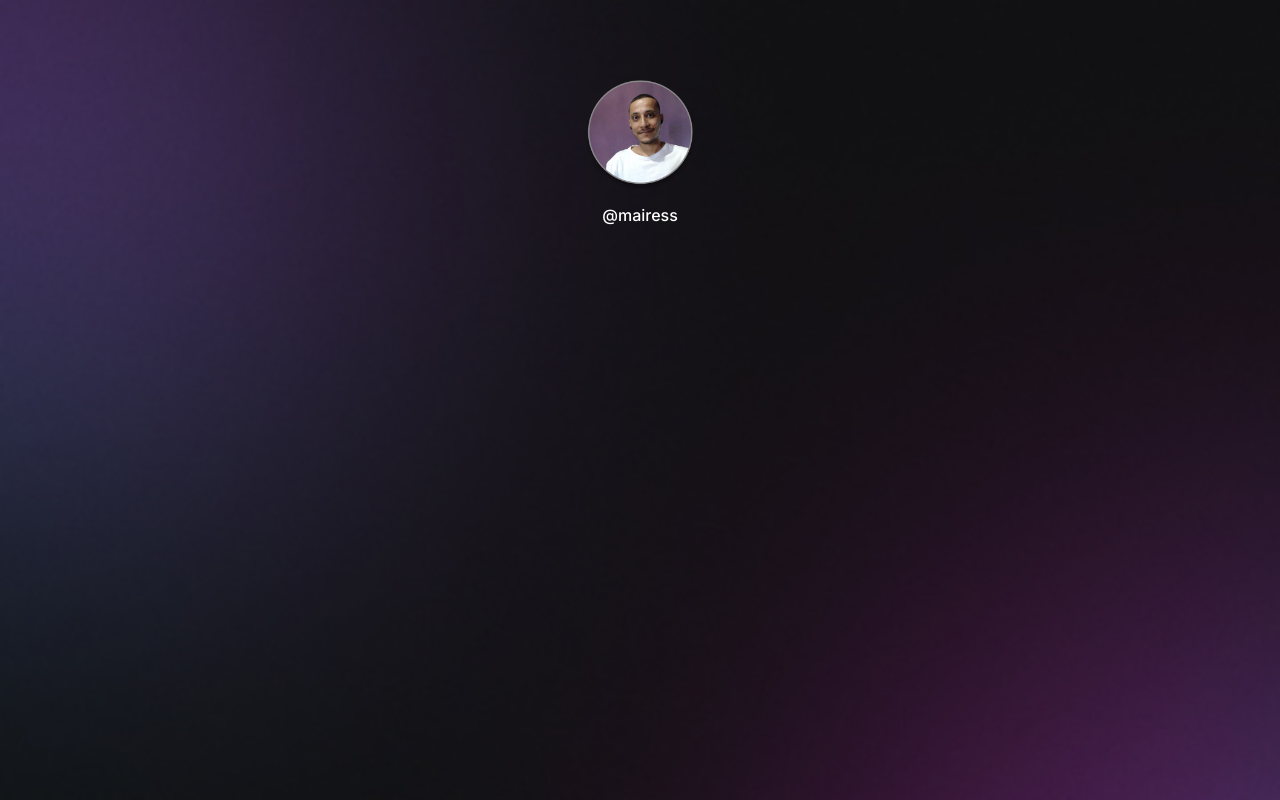
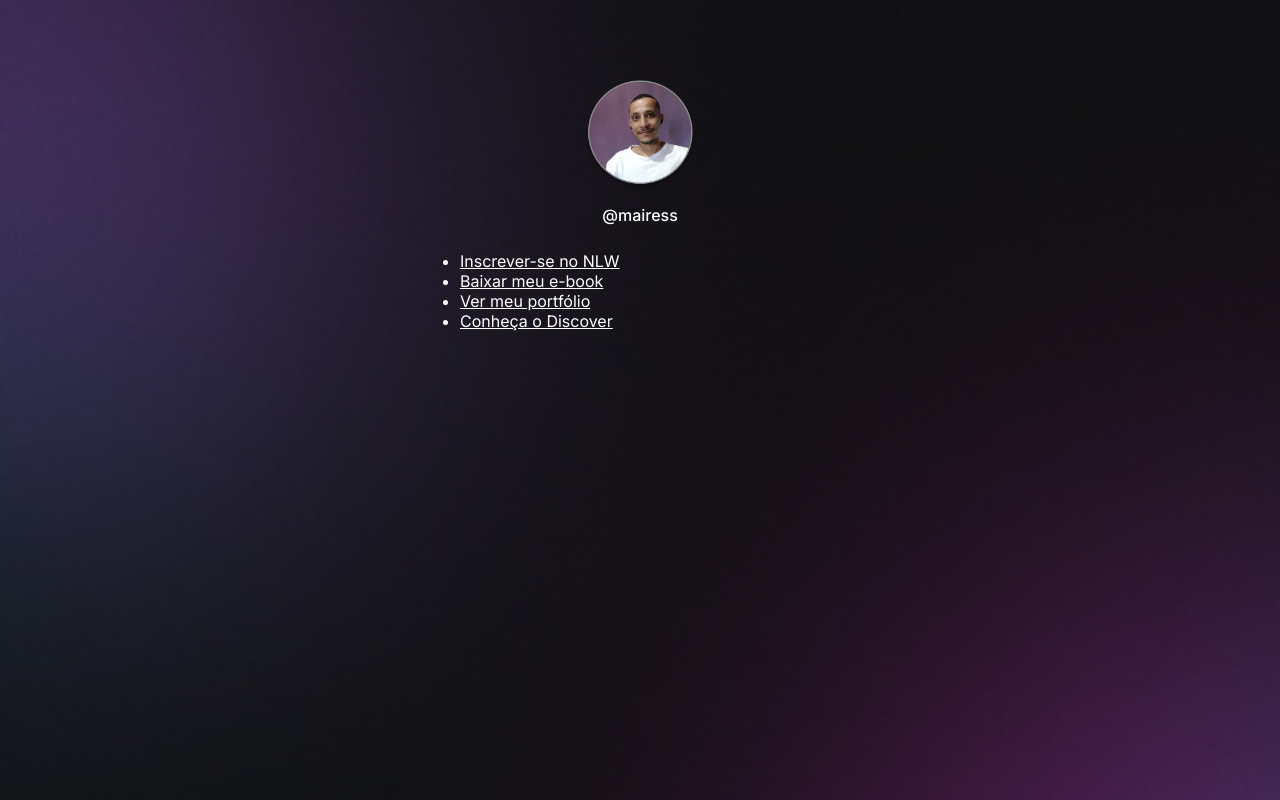
Before and after one commit to mairess/projeto-devlinks, a plain HTML site: page index.html in a window 1280 px wide. Drawn offline with Linux system fonts and the light colour scheme.

Commit message:
add unsorted list

```diff
--- a/index.html
+++ b/index.html
@@ -20,8 +20,20 @@
 
           <p>@mairess</p>
       </div>
-
+      <ul>
+        <li>
+          <a href="#">Inscrever-se no NLW</a>
+        </li>
+        <li>
+           <a href="#">Baixar meu e-book</a>
+        </li>
+        <li>
+          <a href="https://github.com/mairess" target="_blank">Ver meu portfólio</a>
+        </li>
+        <li>
+          <a href="https://app.rocketseat.com.br/discover" target="_blank">Conheça o Discover</a>
+        </li>
+      </ul>
     </div>
-
   </body>
 </html>
```
